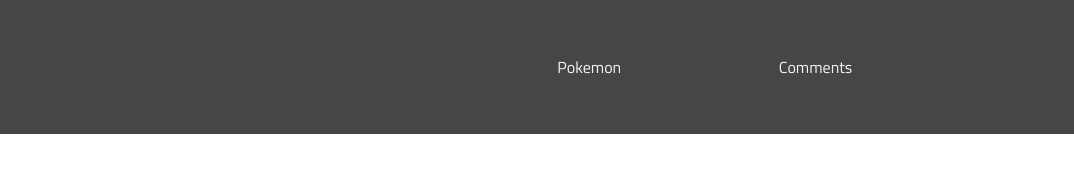
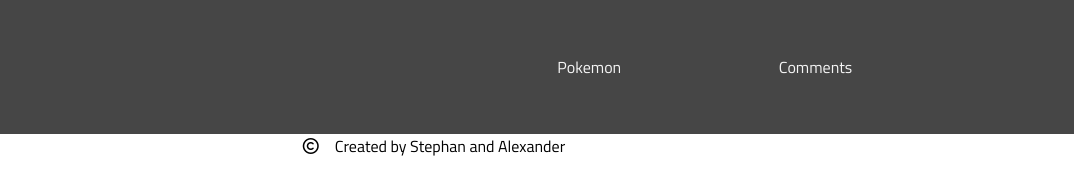
Before and after one commit to alexander16108/SpaceShip-Travels, a website built with webpack: page src/index.html in a window 1280 px wide. Shown: the full height of the page, 206-1280 px from the left. Built offline with nearby package versions, Linux system fonts and the light colour scheme.

Commit message:
Footer stylew

```diff
--- a/src/index.html
+++ b/src/index.html
@@ -21,6 +21,12 @@
       </div>
     </nav>
   </header>
+  <main>
+
+  </main>
+  <footer id='foot-anchor'>
+
+  </footer>
 
 </body>
 </html>
--- a/src/index.js
+++ b/src/index.js
@@ -29,15 +29,29 @@ const populate = () => {
 
   navLi.append(li1, li2);
 
+  // footer
 
-  //footer
-  const footerElem = newElem('footer');
-  footerElem.classList.add('footer');
+  const foot = grab('foot-anchor');
+  foot.classList.add('footer');
 
+  const footLi = newElem('ul');
+  footLi.classList.add('flex', 'list-style', 'footerText');
+
+  const fLi1 = newElem('li');
+  const footI = newElem('i');
+  footI.classList.add('far', 'fa-copyright');
+
+  fLi1.append(footI);
+
+  const fLi2 = newElem('li');
+  fLi2.classList.add('m-left-1');
   const footerText = newElem('p');
-  footerText.innerText = 'Created by Sneeu and Alexander under MiT licence';
-  footerText.classList.add('footerText')
-  footerElem.append(p);
+  footerText.innerText = 'Created by Stephan and Alexander';
+  footerText.classList.add('footerText');
+  fLi2.append(footerText);
+
+  footLi.append(fLi1, fLi2);
+  foot.append(footLi);
 };
 
 document.addEventListener('DOMContentLoaded', populate);
--- a/src/style.css
+++ b/src/style.css
@@ -42,6 +42,10 @@ nav {
   display: flex;
 }
 
+.m-left-1 {
+  margin-left: 1rem;
+}
+
 /*****************
 FOOTER SECTION
 *****************/
@@ -51,5 +55,6 @@ FOOTER SECTION
 }
 
 .footerText {
-  text-align: center;
+  align-items: center;
+  justify-content: center;
 }
```
